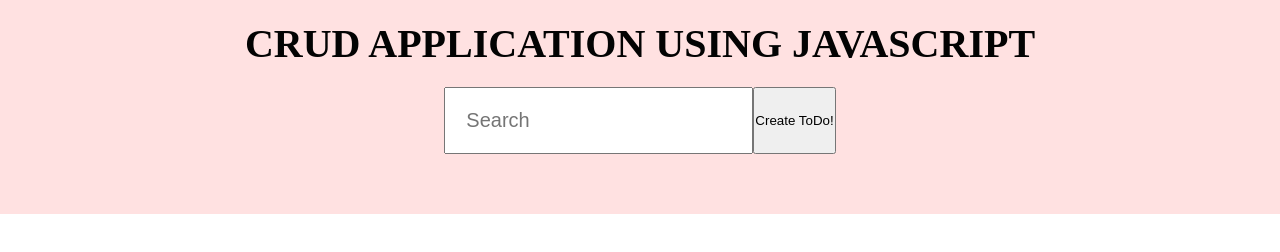
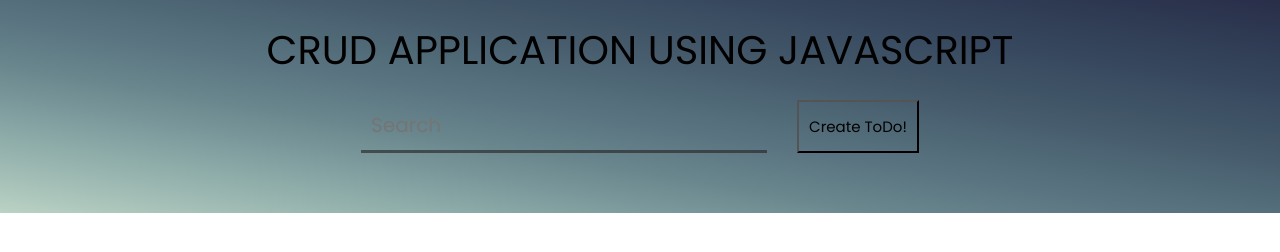
Before and after one commit to m-kathyayani125/CRUD, a plain HTML site: page index.html in a window 1280 px wide. Drawn offline with Linux system fonts and the light colour scheme; no server answers.

Commit message:
made some styles changes

```diff
--- a/index.html
+++ b/index.html
@@ -7,6 +7,14 @@
     <title>Document</title>
     <link rel="stylesheet" href="style.css" />
     <script defer src="script.js"></script>
+    <link rel="preconnect" href="https://fonts.googleapis.com" />
+    <link rel="preconnect" href="https://fonts.gstatic.com" crossorigin />
+    <link rel="preconnect" href="https://fonts.googleapis.com" />
+    <link rel="preconnect" href="https://fonts.gstatic.com" crossorigin />
+    <link
+      href="https://fonts.googleapis.com/css2?family=Mulish:wght@200;300;400;500;600;700;800&family=Open+Sans:wght@300;400;500&family=Poppins:ital,wght@0,400;1,200&family=Roboto:wght@400;500;700&display=swap"
+      rel="stylesheet"
+    />
     <!-- <script defer src="test.js"></script> -->
     <script src="https://code.iconify.design/iconify-icon/1.0.2/iconify-icon.min.js"></script>
   </head>
--- a/style.css
+++ b/style.css
@@ -2,6 +2,7 @@
   margin: 0;
   padding: 0;
   box-sizing: inherit;
+  font-family: "Poppins", sans-serif;
 }
 
 html {
@@ -21,9 +22,24 @@ body {
     ),
     linear-gradient(127deg, rgba(0, 255, 0, 0.8), rgba(0, 255, 0, 0) 70.71%),
     linear-gradient(336deg, rgba(0, 0, 255, 0.8), rgba(0, 0, 255, 0) 70.71%); */
-  background-color: #ffe1e1;
+  /* background: linear-gradient(127deg, #, rgba(0, 255, 0, 0) 70.71%); */
   /* box-shadow: ;
    */
+  background-image: linear-gradient(
+    to right top,
+    #bbd2c5,
+    #a3beb6,
+    #8daba8,
+    #79979a,
+    #67838b,
+    #5a7581,
+    #4f6876,
+    #455a6b,
+    #3c4f63,
+    #34445b,
+    #2e3952,
+    #292e49
+  );
   display: flex;
   flex-direction: column;
   justify-content: center;
@@ -54,7 +70,12 @@ td {
 }
 .searchbox {
   font-size: 2rem;
-  padding: 2rem;
+  padding: 1rem;
+  background: transparent;
+  outline: none;
+  border: none;
+  border-bottom: 3px solid rgba(41, 40, 40, 0.658);
+  margin-right: 3rem;
   /* width: 50%; */
   /* margin-left: auto; */
 }
@@ -74,19 +95,24 @@ td {
 .completed {
   width: 10%;
 }
-.createUser {
-  padding: 2rem;
-  font-size: 2rem;
+#createUser {
+  padding: 1rem;
+  font-size: 1.5rem;
   /* width: 50%; */
   cursor: pointer;
+  background: transparent;
 }
 .heading {
   font-size: 4rem;
   margin: 2rem;
-  color: rgb(3, 3, 3);
+  color: black;
+  font-weight: 200;
 }
 .sort-Ascending {
   /* margin-left: auto; */
   /* background-color: #fff; */
   /* margin-left: 3rem; */
 }
+::-webkit-scrollbar {
+  display: none;
+}
```
